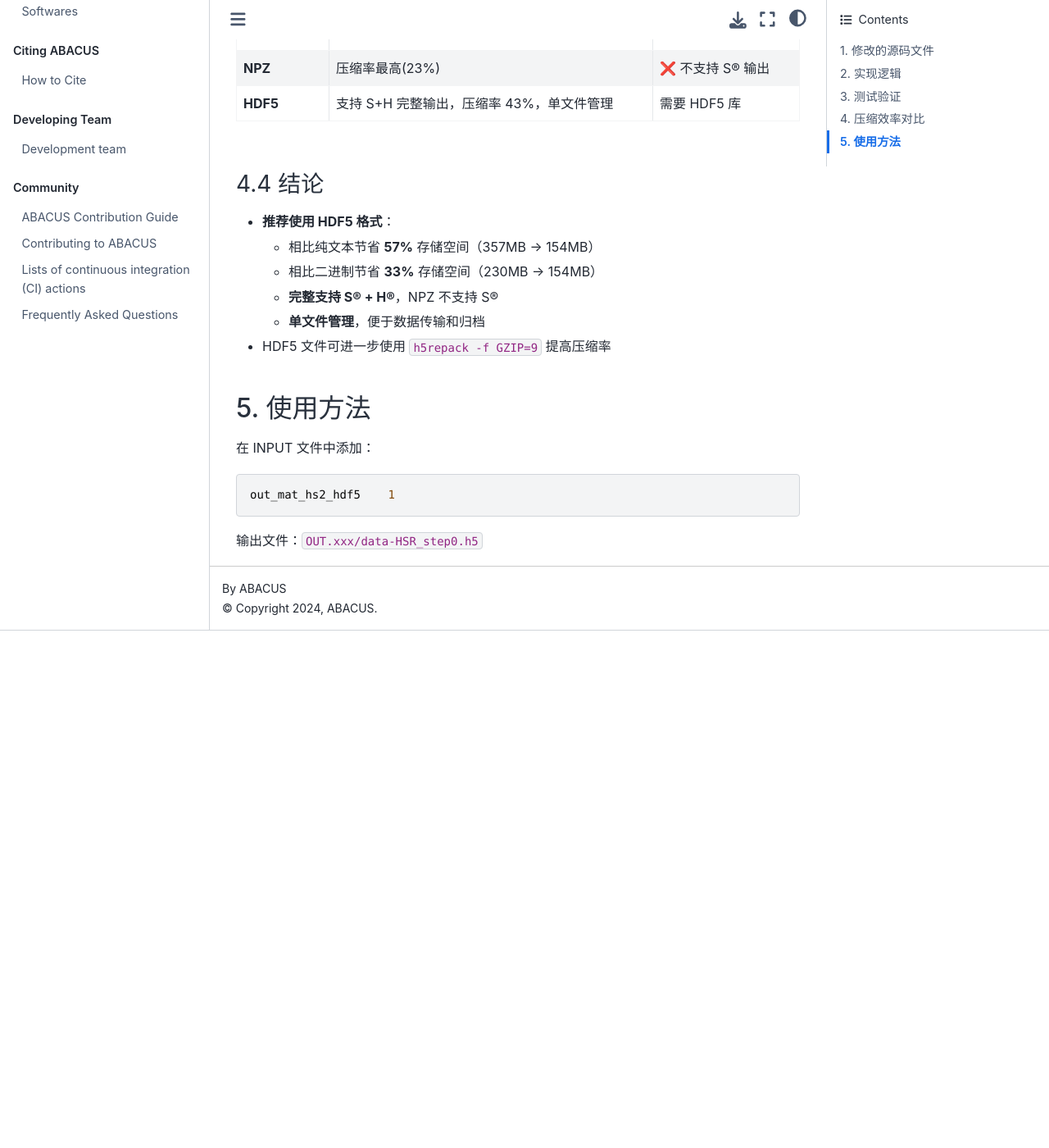
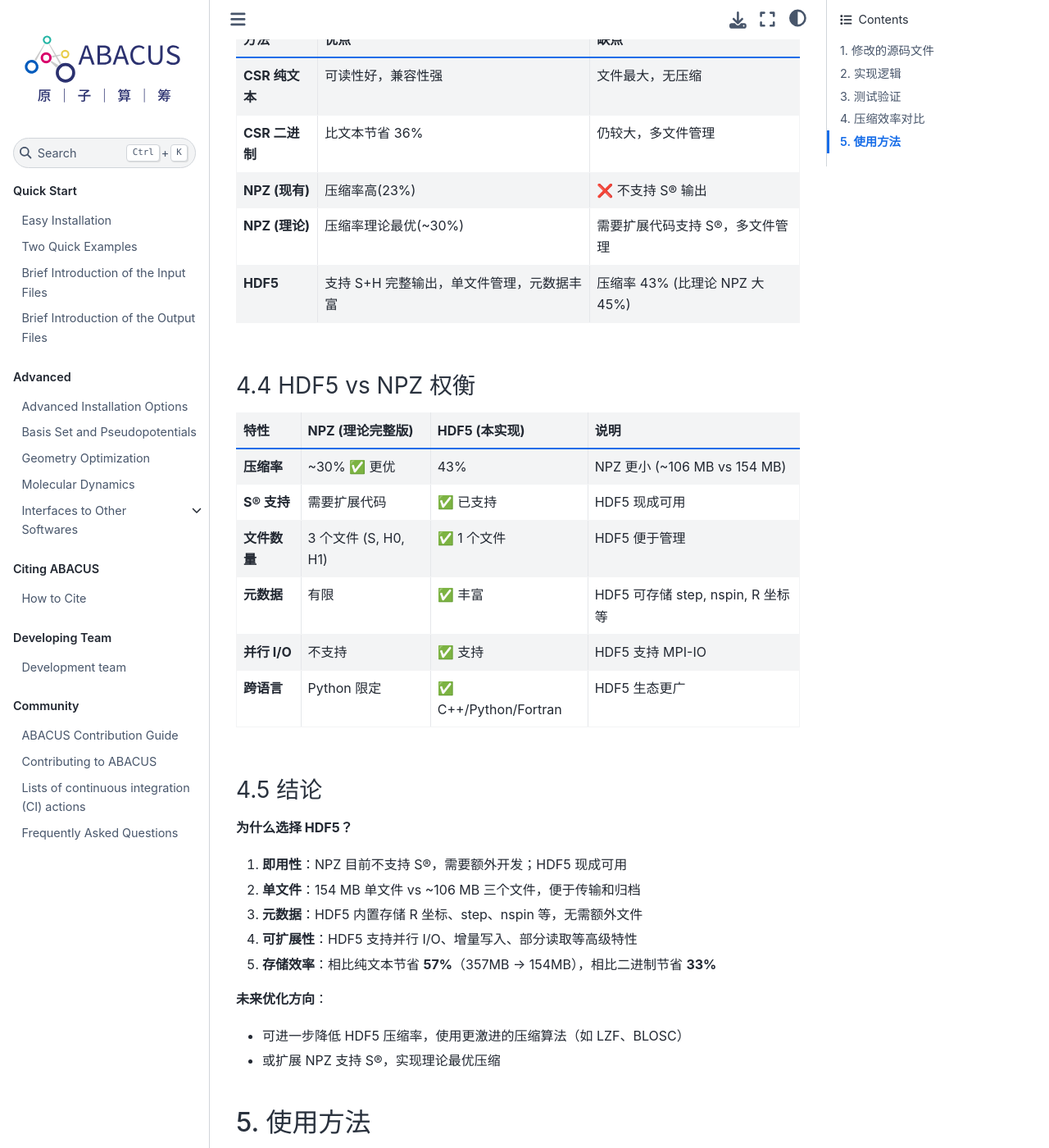
Before and after one commit to pincher-chen/abacus-dev-gz, a Sphinx documentation site: the page built from docs/HR_SR_HDF5_Output.md, in a window 1280 px wide and 1400 px high, scrolled down 3329 px. Shown: the whole window at 82% size. Built offline with Sphinx 7.4.7 and the Sphinx Book theme 1.1.4, drawn with Linux system fonts in a browser that asks for light colours; pages that are not in the unit, such as notebooks, are missing from menus; before the commit the page ends 4098 px from its top, so only the background shows below that; some of the changed text lies outside the part shown.

Commit message:
update code

```diff
--- a/docs/HR_SR_HDF5_Output.md
+++ b/docs/HR_SR_HDF5_Output.md
@@ -115,10 +115,12 @@ $ diff output_csr/data-HR-sparse_SPIN1.csr ../Scf_test4/OUT.Scf/data-HR-sparse_S
 |------|------|--------|---------|---------|--------|--------|
 | **CSR 纯文本** | `out_mat_hs2 1` | 81 MB | 138 MB | 138 MB | **357 MB** | 100% (基准) |
 | **CSR 二进制** | `out_mat_hs2 1` (binary) | 52 MB | 89 MB | 89 MB | **230 MB** | 64% |
-| **NPZ** | `out_hr_npz 1` | ❌ 不支持 | 41 MB | 41 MB | 82 MB* | 23% (仅H) |
+| **NPZ (现有)** | `out_hr_npz 1` | ❌ 不支持 | 41 MB | 41 MB | **82 MB*** | 23% (仅H) |
+| **NPZ (理论)** | 如果支持 S | ~24 MB | 41 MB | 41 MB | **~106 MB** | **~30%** (理论最优) |
 | **HDF5** | `out_mat_hs2_hdf5 1` | ✅ 包含 | ✅ 包含 | ✅ 包含 | **154 MB** | **43%** |
 
-> *NPZ 格式不支持 S(R) 输出，82 MB 仅包含 H 矩阵
+> *NPZ 格式目前不支持 S(R) 输出，82 MB 仅包含 H 矩阵
+> **理论 NPZ 值基于 S/H 比例估算：S_npz ≈ 41 MB × (81/138) ≈ 24 MB
 
 ### 4.3 分析
 
@@ -126,17 +128,34 @@ $ diff output_csr/data-HR-sparse_SPIN1.csr ../Scf_test4/OUT.Scf/data-HR-sparse_S
 |------|------|------|
 | **CSR 纯文本** | 可读性好，兼容性强 | 文件最大，无压缩 |
 | **CSR 二进制** | 比文本节省 36% | 仍较大，多文件管理 |
-| **NPZ** | 压缩率最高(23%) | ❌ 不支持 S(R) 输出 |
-| **HDF5** | 支持 S+H 完整输出，压缩率 43%，单文件管理 | 需要 HDF5 库 |
+| **NPZ (现有)** | 压缩率高(23%) | ❌ 不支持 S(R) 输出 |
+| **NPZ (理论)** | 压缩率理论最优(~30%) | 需要扩展代码支持 S(R)，多文件管理 |
+| **HDF5** | 支持 S+H 完整输出，单文件管理，元数据丰富 | 压缩率 43% (比理论 NPZ 大 45%) |
 
-### 4.4 结论
+### 4.4 HDF5 vs NPZ 权衡
 
-- **推荐使用 HDF5 格式**：
-  - 相比纯文本节省 **57%** 存储空间（357MB → 154MB）
-  - 相比二进制节省 **33%** 存储空间（230MB → 154MB）
-  - **完整支持 S(R) + H(R)**，NPZ 不支持 S(R)
-  - **单文件管理**，便于数据传输和归档
-- HDF5 文件可进一步使用 `h5repack -f GZIP=9` 提高压缩率
+| 特性 | NPZ (理论完整版) | HDF5 (本实现) | 说明 |
+|------|------------------|---------------|------|
+| **压缩率** | ~30% ✅ 更优 | 43% | NPZ 更小 (~106 MB vs 154 MB) |
+| **S(R) 支持** | 需要扩展代码 | ✅ 已支持 | HDF5 现成可用 |
+| **文件数量** | 3 个文件 (S, H0, H1) | ✅ 1 个文件 | HDF5 便于管理 |
+| **元数据** | 有限 | ✅ 丰富 | HDF5 可存储 step, nspin, R 坐标等 |
+| **并行 I/O** | 不支持 | ✅ 支持 | HDF5 支持 MPI-IO |
+| **跨语言** | Python 限定 | ✅ C++/Python/Fortran | HDF5 生态更广 |
+
+### 4.5 结论
+
+**为什么选择 HDF5？**
+
+1. **即用性**：NPZ 目前不支持 S(R)，需要额外开发；HDF5 现成可用
+2. **单文件**：154 MB 单文件 vs ~106 MB 三个文件，便于传输和归档
+3. **元数据**：HDF5 内置存储 R 坐标、step、nspin 等，无需额外文件
+4. **可扩展性**：HDF5 支持并行 I/O、增量写入、部分读取等高级特性
+5. **存储效率**：相比纯文本节省 **57%**（357MB → 154MB），相比二进制节省 **33%**
+
+**未来优化方向**：
+- 可进一步降低 HDF5 压缩率，使用更激进的压缩算法（如 LZF、BLOSC）
+- 或扩展 NPZ 支持 S(R)，实现理论最优压缩
 
 ## 5. 使用方法
 
```
Also changed, not shown: docs/HDF5_IMPLEMENTATION_SUMMARY.txt (deleted, +0 -264 lines).
